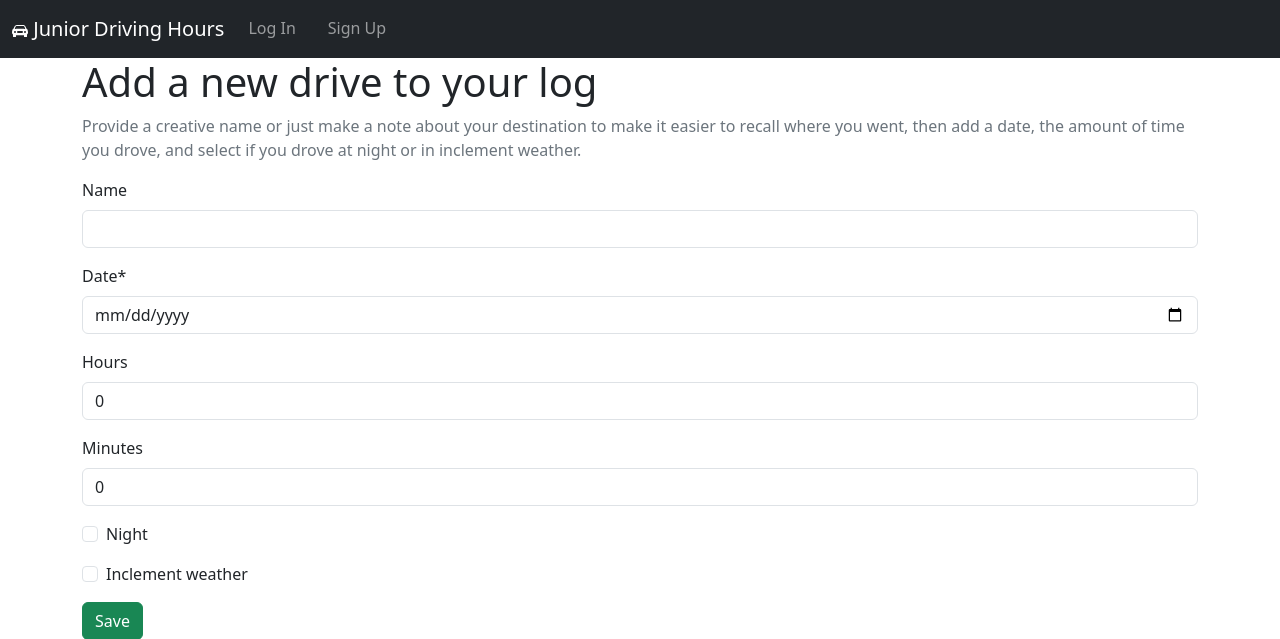
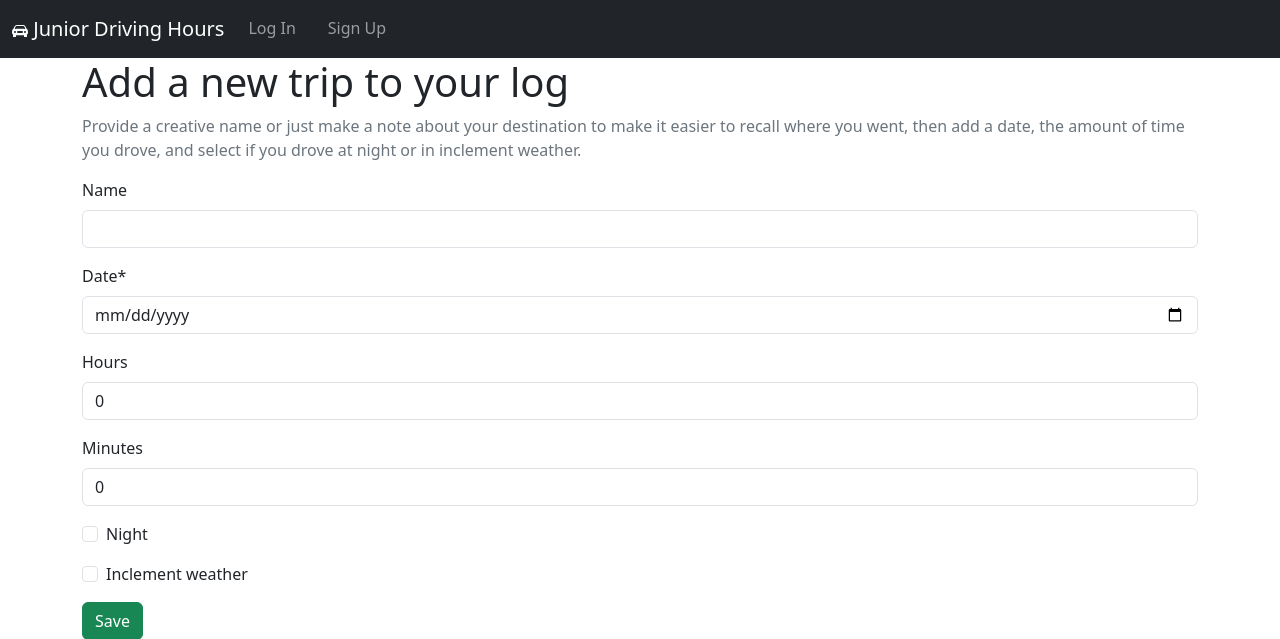
Before and after one commit to jaerrib/driving-hours, a Django app: template templates/driving_logs/drive_new.html in a window 1280 px wide. Shown: the top 639 px of the page. Run offline with Django 4.2, Linux system fonts and the light colour scheme; the template is opened without the code that fills it: values that come from a table or form of the project are taken from there, others are empty; parts of the project's set-up code (start-up, migrations or seed data) failed here and were passed over; some libraries are stand-ins or nearby versions.

Commit message:
Change phrasing on drive templates

```diff
--- a/templates/driving_logs/drive_delete.html
+++ b/templates/driving_logs/drive_delete.html
@@ -1,12 +1,12 @@
 {% extends "_base.html" %}
 
-{% block title %}Delete Drive{% endblock title %}
+{% block title %}Delete Trup{% endblock title %}
 
 {% block content %}
     <h1>Delete</h1>
     <form action="" method="post">
         {% csrf_token %}
-        <p>Are you sure you want to delete your drive for {{ drive.date }}?</p>
+        <p>Are you sure you want to delete your trip for {{ drive.date }} ({{ drive.name }})?</p>
         <button class="btn btn-danger ml-2" type="submit">Confirm</button>
     </form>
 {% endblock content %}
--- a/templates/driving_logs/drive_edit.html
+++ b/templates/driving_logs/drive_edit.html
@@ -1,10 +1,10 @@
 {% extends "_base.html" %}
 {% load crispy_forms_tags %}
 
-{% block title %}Edit Drive{% endblock title %}
+{% block title %}Edit Trip{% endblock title %}
 
 {% block content %}
-    <h1>Edit the details of your drive</h1>
+    <h1>Edit the details of your trip</h1>
     <p class="text-secondary">Did you choose the wrong date or make a mistake on
         how long you drove? Change the information and save it!</p>
     <form action="" method="post">
--- a/templates/driving_logs/drive_new.html
+++ b/templates/driving_logs/drive_new.html
@@ -1,10 +1,10 @@
 {% extends "_base.html" %}
 {% load crispy_forms_tags %}
 
-{% block title %}New Drive{% endblock title %}
+{% block title %}New Trip{% endblock title %}
 
 {% block content %}
-    <h1>Add a new drive to your log</h1>
+    <h1>Add a new trip to your log</h1>
     <p class="text-secondary">Provide a creative name or just make a note about
         your destination to make it easier to recall where you went, then add a
         date, the amount of time you drove, and select if you drove at night or
```
